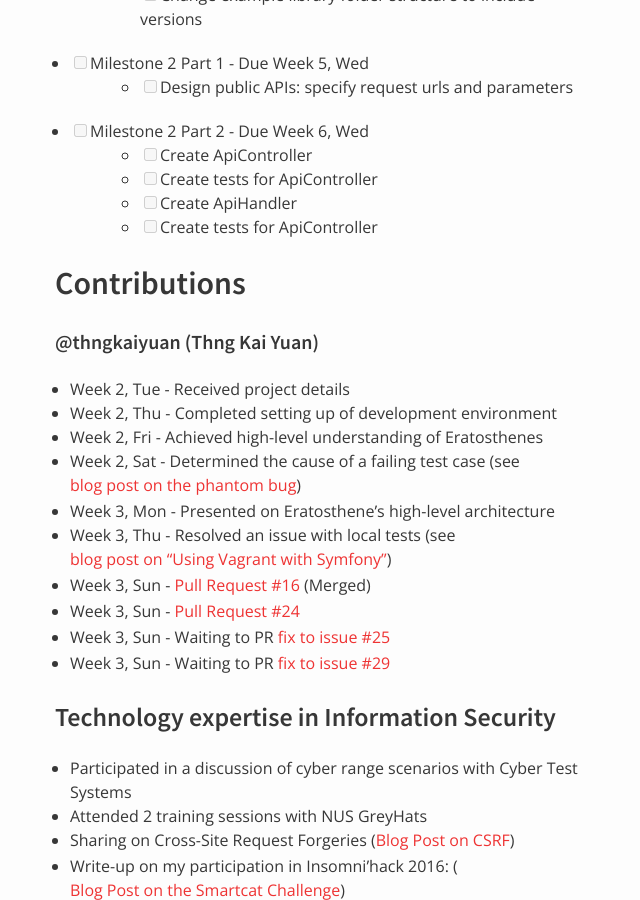
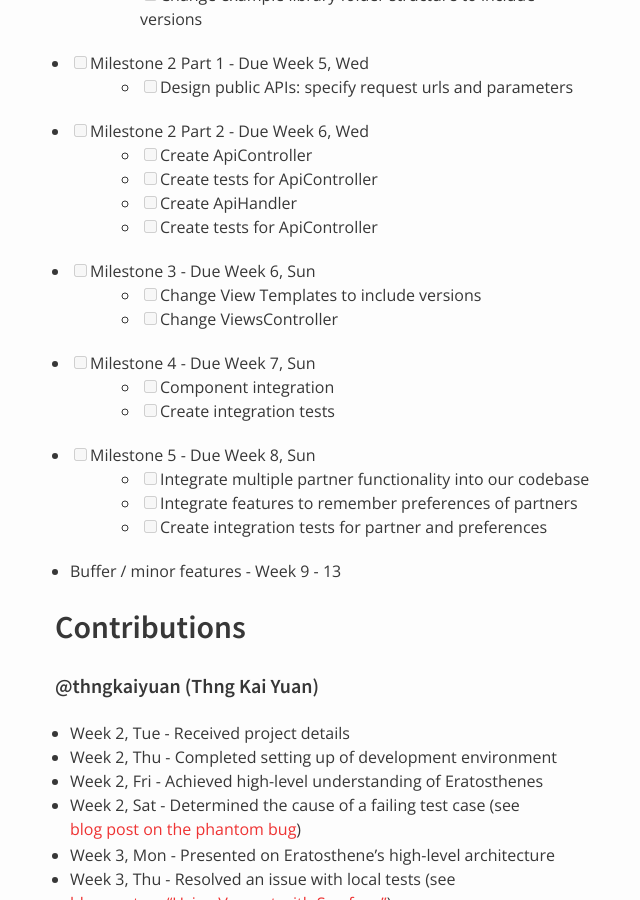
Before and after one commit to nus-oss/cs3281-AY1516S2-website, a Jekyll site: the page built from teams/codebender.md, in a window 1280 px wide and 900 px high, scrolled down 2273 px. Shown: the whole window, without its empty margins (315-955 px from the left). Built offline with Jekyll 4.4.1, drawn with Linux system fonts in a browser that asks for light colours.

Commit message:
Update codebender.md

```diff
--- a/teams/codebender.md
+++ b/teams/codebender.md
@@ -81,6 +81,17 @@ permalink: /teams/codebender/
     * [ ] Create tests for ApiController
     * [ ] Create ApiHandler
     * [ ] Create tests for ApiController
+* [ ] Milestone 3 - Due Week 6, Sun
+    * [ ] Change View Templates to include versions
+    * [ ] Change ViewsController
+* [ ] Milestone 4 - Due Week 7, Sun
+    * [ ] Component integration
+    * [ ] Create integration tests
+* [ ] Milestone 5 - Due Week 8, Sun
+    * [ ] Integrate multiple partner functionality into our codebase
+    * [ ] Integrate features to remember preferences of partners
+    * [ ] Create integration tests for partner and preferences
+* Buffer / minor features - Week 9 - 13
 
 
 ## Contributions
```
